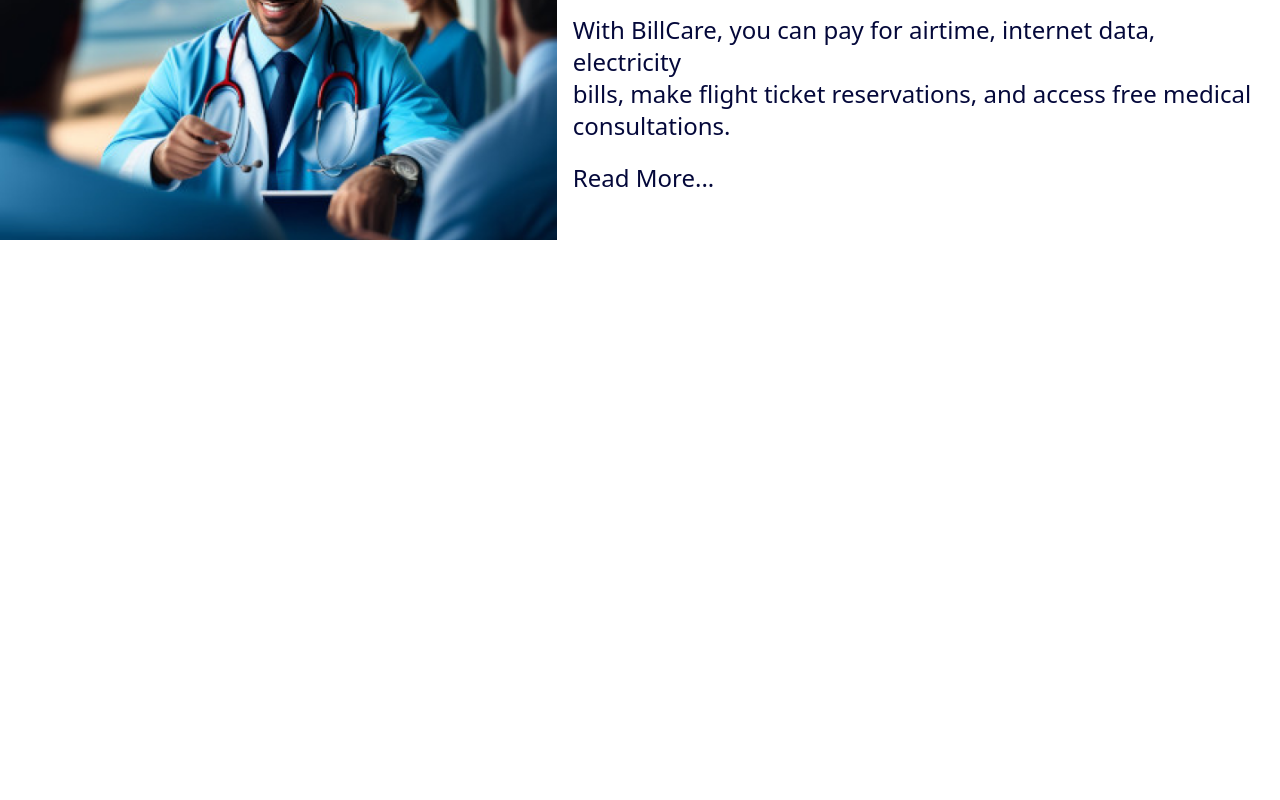
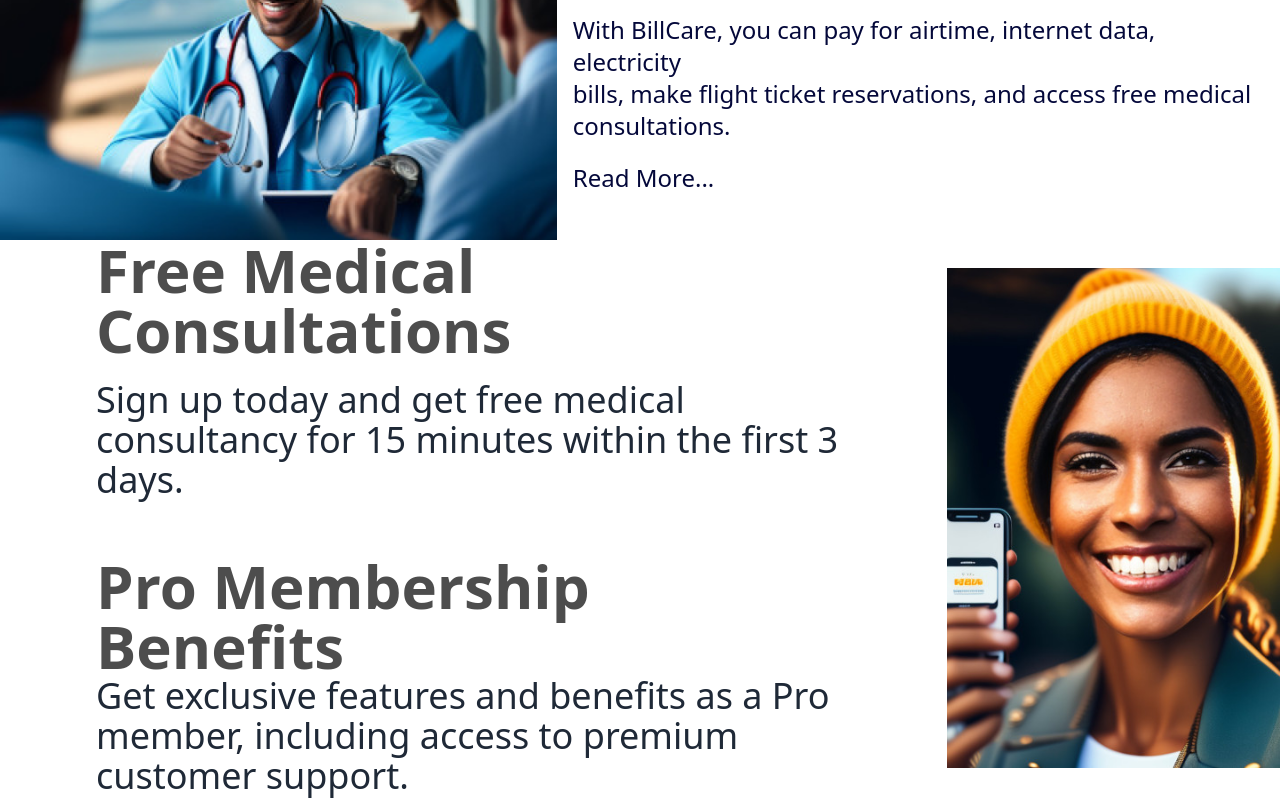
Before and after one commit to hossainarif37/billcare-client, a React (Vite) app: page / in a window 1280 px wide. Shown: the part 568-1368 px from the top of the page. Before the commit the page ends 808 px from the top, so only its background shows below. Built offline with nearby package versions, Linux system fonts and the light colour scheme.

Commit message:
features section added

```diff
--- /dev/null
+++ b/src/pages/home/Features.jsx
@@ -0,0 +1,25 @@
+import featureImg from '../../assets/images/girl_1.png'
+const Features = () => {
+    return (
+        <section className='flex flex-col lg:flex-row justify-between items-center '>
+            <div className='px-4 py-10 lg:py-0 lg:px-24 space-y-7 lg:space-y-14'>
+                <div>
+                    <h1 className='text-4xl lg:text-6xl font-bold mb-5 text-[#4D4D4D]'>Free Medical Consultations</h1>
+                    <h3 className='text-4xl'>Sign up today and get free medical consultancy for 15
+                        minutes within the first 3 days.
+                    </h3>
+                </div>
+                <div>
+                    <h1 className='text-4xl lg:text-6xl font-bold text-[#4D4D4D]'>Pro Membership Benefits</h1>
+                    <h3 className='text-4xl'>Get exclusive features and benefits as a Pro member,
+                        including access to premium customer support.
+
+                    </h3>
+                </div>
+            </div>
+            <img className='lg:w-[26%] shrink-0' src={featureImg} alt="Feature Image" />
+        </section>
+    );
+};
+
+export default Features;
--- a/src/pages/home/Home.jsx
+++ b/src/pages/home/Home.jsx
@@ -1,11 +1,13 @@
 import About from "./About";
 import Banner from "./Banner";
+import Features from "./Features";
 
 const Home = () => {
     return (
         <div>
             <Banner />
             <About />
+            <Features />
         </div>
     );
 };
```
